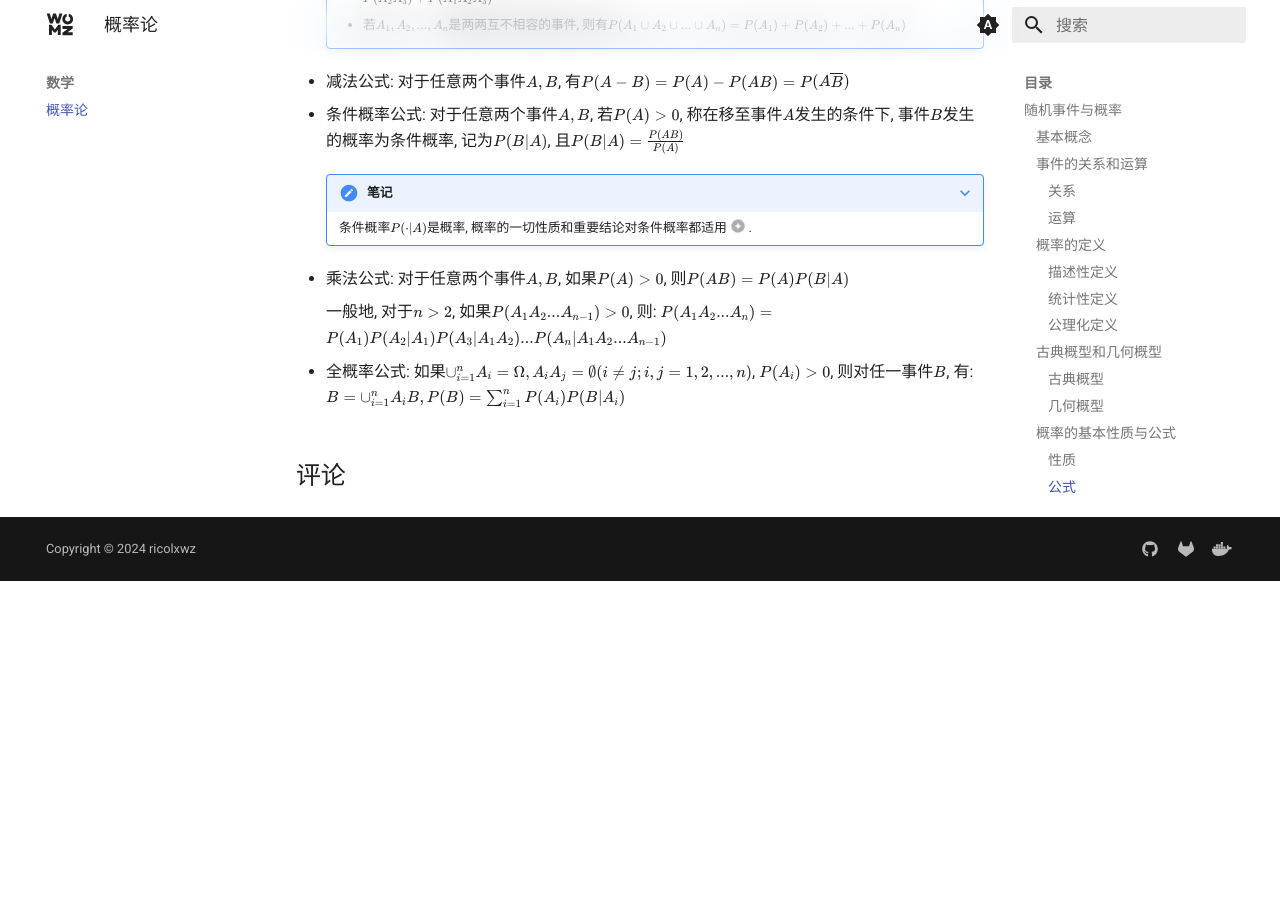
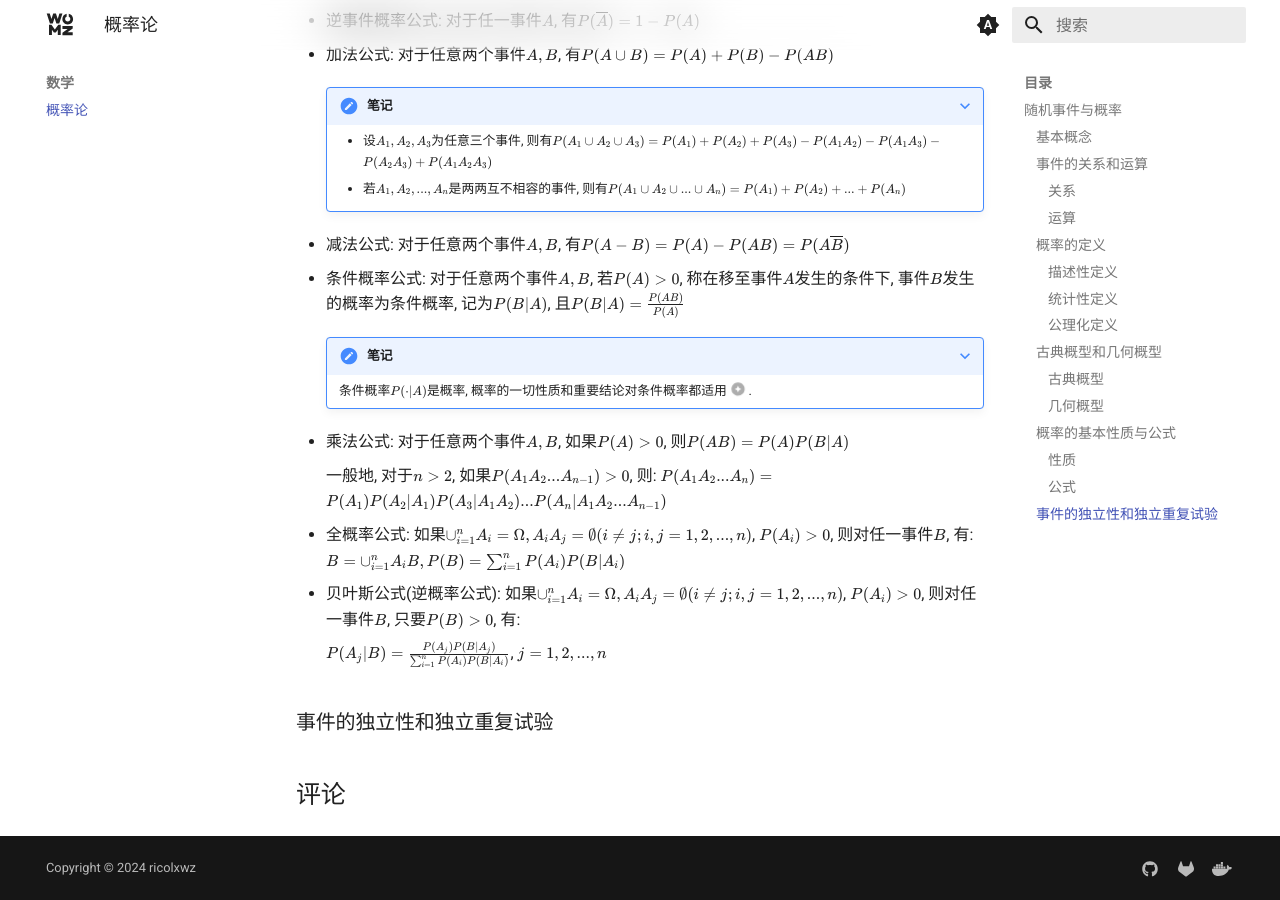
Before and after one commit to sigmax01/ml, an MkDocs documentation site: the page built from docs/数学/概率论.md, in a window 1280 px wide and 900 px high, scrolled down 3332 px. Built offline with MkDocs 1.6.1 and Material for MkDocs 9.7.7, drawn with Linux system fonts in a browser that asks for light colours; comment, search, counter and statistics services are not loaded; before the commit the page ends 3913 px from its top, so only the background shows below that.

```diff
--- a/docs/数学/概率论.md
+++ b/docs/数学/概率论.md
@@ -150,3 +156,9 @@
     一般地, 对于$n>2$, 如果$P(A_1A_2...A_{n-1})>0$, 则: $P(A_1A_2...A_n)=P(A_1)P(A_2|A_1)P(A_3|A_1A_2)...P(A_n|A_1A_2...A_{n-1})$
 
 - 全概率公式: 如果$\cup^n_{i=1}A_i = \Omega, A_iA_j=\emptyset(i\neq j; i, j=1, 2, ..., n)$, $P(A_i)>0$, 则对任一事件$B$, 有: $B=\cup^n_{i=1}A_iB, P(B)=\sum_{i=1}^nP(A_i)P(B|A_i)$
+
+- 贝叶斯公式(逆概率公式): 如果$\cup^n_{i=1}A_i = \Omega, A_iA_j=\emptyset(i\neq j; i, j=1, 2, ..., n)$, $P(A_i)>0$, 则对任一事件$B$, 只要$P(B)>0$, 有:
+
+    $P(A_j|B)=\frac{P(A_j)P(B|A_j)}{\sum_{i=1}^nP(A_i)P(B|A_i)}$, $j=1, 2, ..., n$
+
+### 事件的独立性和独立重复试验
```
Also changed, not shown: other parts of docs/数学/概率论.md (+6 -0 lines).
